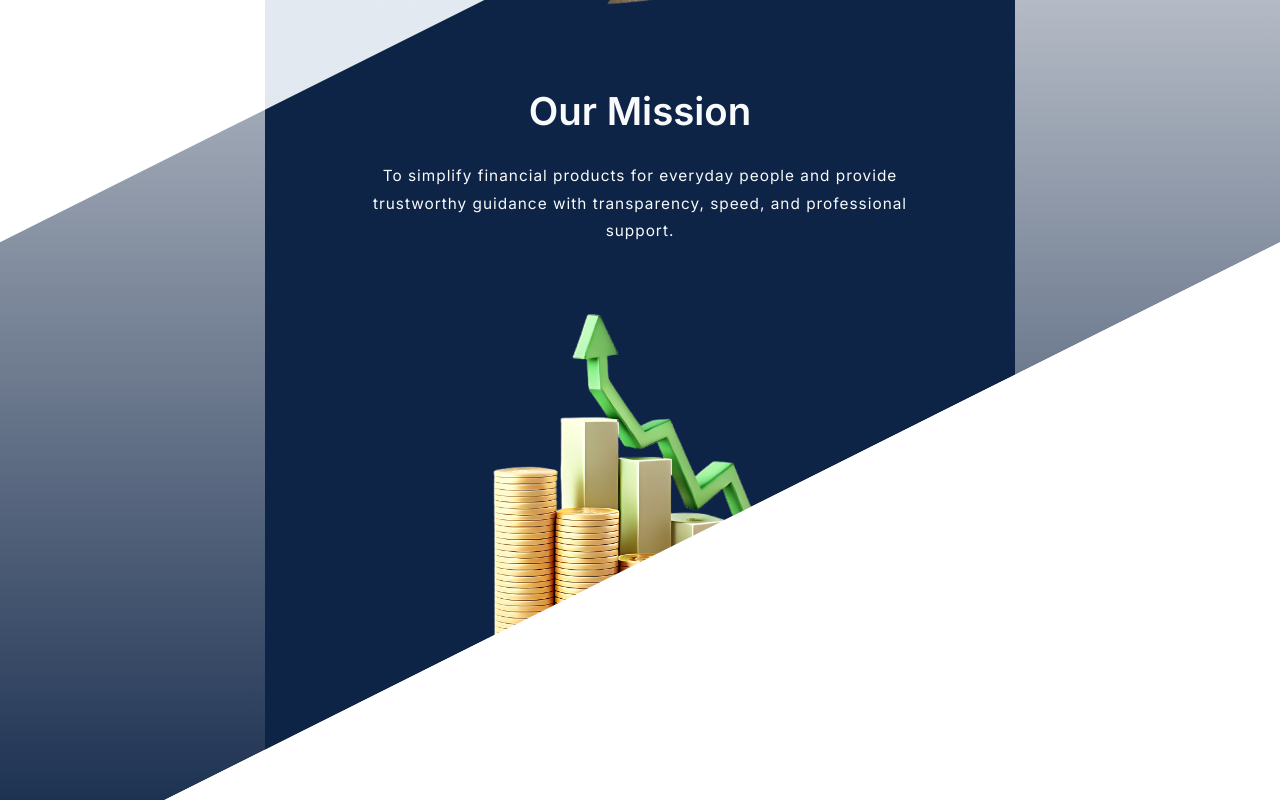
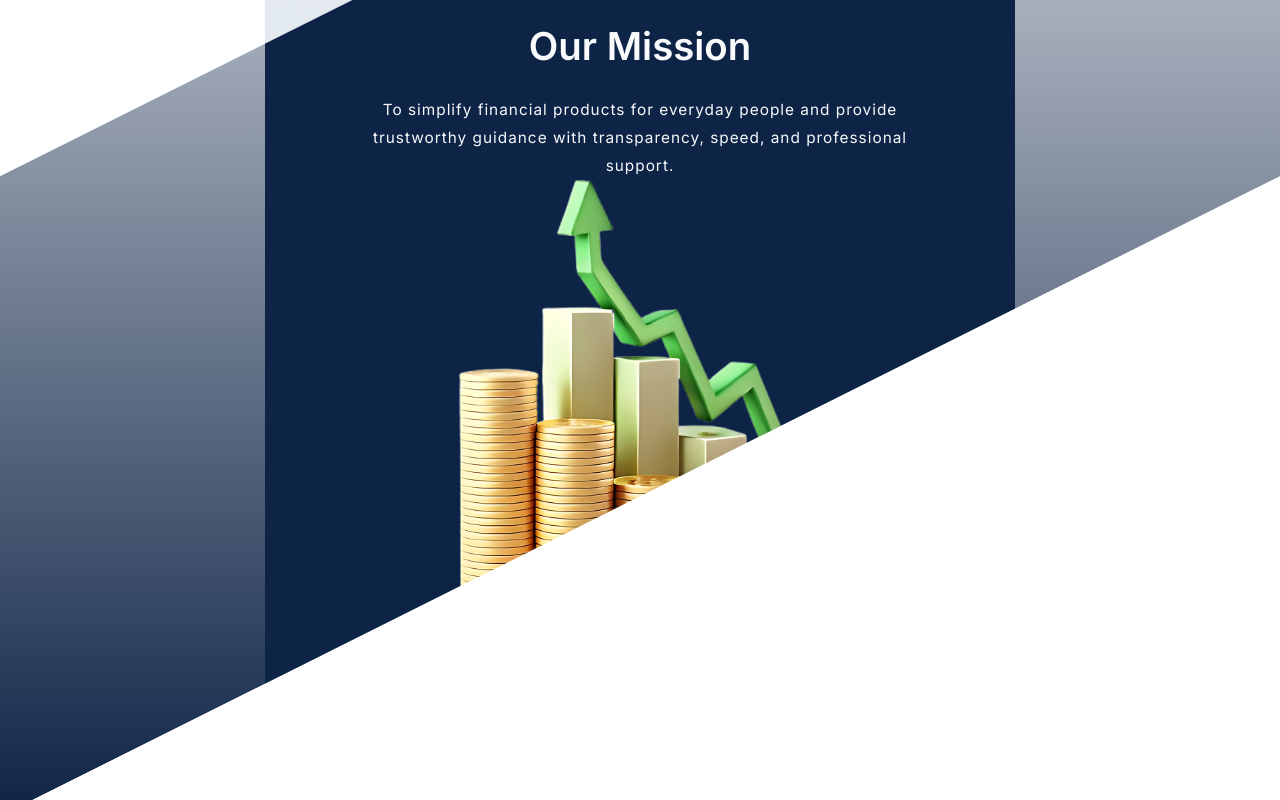
Before and after one commit to febintjames/vivan, a React (Vite) app: page / in a window 1280 px wide. Shown: the part 2040-2840 px from the top of the page. Built offline with nearby package versions, Linux system fonts and the light colour scheme.

Commit message:
faq_and_callnow_activated

```diff
--- a/src/components/FAQItem.jsx
+++ b/src/components/FAQItem.jsx
@@ -1,8 +1,18 @@
 import { useState } from "react";
 
-const FAQItem = ({ q, a, defaultOpen = false }) => {
-    const [open, setOpen] = useState(defaultOpen);
+const FAQItem = ({ q, a, defaultOpen = false, open: controlledOpen, onToggle }) => {
+    const [internalOpen, setInternalOpen] = useState(defaultOpen);
+    const isControlled = typeof controlledOpen === "boolean";
+    const open = isControlled ? controlledOpen : internalOpen;
     const isList = Array.isArray(a);
+
+    const handleToggle = () => {
+        if (isControlled) {
+            onToggle?.();
+            return;
+        }
+        setInternalOpen((value) => !value);
+    };
 
     return (
         <div
@@ -10,7 +20,7 @@ const FAQItem = ({ q, a, defaultOpen = false }) => {
                 }`}
         >
             <button
-                onClick={() => setOpen((o) => !o)}
+                onClick={handleToggle}
                 className="w-full px-6 md:px-10 py-6 md:py-8 bg-transparent border-none cursor-pointer flex items-center gap-2.5 text-left font-inherit"
             >
                 <div className="p-1.5 rounded-full flex items-center shrink-0">
--- a/src/pages/ContactPage.jsx
+++ b/src/pages/ContactPage.jsx
@@ -1,3 +1,4 @@
+import { useState } from "react";
 import ContactForm from "../components/ContactForm";
 import FAQItem from "../components/FAQItem";
 import Footer from "../components/Footer";
@@ -73,6 +74,8 @@ const ContactPage = ({ setPage }) => {
         },
     ];
 
+    const [openFaqIndex, setOpenFaqIndex] = useState(faqs.findIndex((faq) => faq.open));
+
     return (
         <div className="page-enter">
             {/* ═══ HERO ═══ */}
@@ -144,8 +147,14 @@ const ContactPage = ({ setPage }) => {
                         Frequently Asked Questions
                     </h2>
                     <div>
-                        {faqs.map(({ q, a, open }) => (
-                            <FAQItem key={q} q={q} a={a} defaultOpen={open} />
+                        {faqs.map(({ q, a }, index) => (
+                            <FAQItem
+                                key={q}
+                                q={q}
+                                a={a}
+                                open={openFaqIndex === index}
+                                onToggle={() => setOpenFaqIndex((current) => (current === index ? -1 : index))}
+                            />
                         ))}
                     </div>
                 </div>
--- a/src/pages/HomePage.jsx
+++ b/src/pages/HomePage.jsx
@@ -75,15 +75,15 @@ const AnimatedMissionSection = () => {
     return (
         <div
             ref={targetRef}
-            className={`w-full relative flex flex-col items-center justify-center transition-all duration-[1200ms] ease-out z-[5] -mt-[8px] md:mt-[clamp(0px,4vw,70px)] pb-[clamp(12px,2vw,20px)] ${isIntersecting ? "opacity-100 translate-y-0" : "opacity-0 translate-y-32"
+            className={`w-full relative flex flex-col items-center justify-center transition-all duration-[1200ms] ease-out z-[5] -mt-[8px] md:mt-[8px] lg:mt-[24px] xl:mt-[40px] pb-[12px] md:pb-[20px] ${isIntersecting ? "opacity-100 translate-y-0" : "opacity-0 translate-y-32"
                 }`}
         >
-            <div className="relative w-full max-w-[1820px] mx-auto pointer-events-none">
+            <div className="relative w-full mx-auto pointer-events-none">
                 <div
                     className="relative w-full aspect-[1920/1920]"
                     style={{
                         clipPath: missionCombinedClipPath,
-                        backgroundImage: "linear-gradient(90deg, transparent 0 calc(50% - 375px), #0D2446 calc(50% - 375px) calc(50% + 375px), transparent calc(50% + 375px) 100%), linear-gradient(0deg, #0E2446 0%, rgba(37, 132, 198, 0) 100%)",
+                        backgroundImage: "linear-gradient(90deg, transparent 0 calc(50% - clamp(180px, 39vw, 375px)), #0D2446 calc(50% - clamp(180px, 39vw, 375px)) calc(50% + clamp(180px, 39vw, 375px)), transparent calc(50% + clamp(180px, 39vw, 375px)) 100%), linear-gradient(0deg, #0E2446 0%, rgba(37, 132, 198, 0) 100%)",
                         backgroundSize: '100% 100%, 100% 100%',
                         backgroundPosition: 'center center, center center',
                         backgroundRepeat: 'no-repeat, no-repeat'
@@ -93,7 +93,7 @@ const AnimatedMissionSection = () => {
                 <img
                     src="/ourmission.png"
                     alt="Our Mission"
-                    className={`absolute left-1/2 top-[72%] md:top-[70%] -translate-x-1/2 -translate-y-1/2 z-[4] w-[clamp(230px,34vw,750px)] h-auto transition-all duration-[900ms] ease-out ${isIntersecting ? "opacity-100 scale-100" : "opacity-0 scale-75 translate-y-8"}`}
+                    className={`absolute left-1/2 top-[72%] md:top-[74%] lg:top-[70%] xl:top-[68%] -translate-x-1/2 -translate-y-1/2 z-[4] w-[clamp(230px,42%,620px)] h-auto transition-all duration-[900ms] ease-out ${isIntersecting ? "opacity-100 scale-100" : "opacity-0 scale-75 translate-y-8"}`}
                 />
 
                 <div
@@ -104,7 +104,7 @@ const AnimatedMissionSection = () => {
                     }}
                 />
 
-                <div className="absolute left-1/2 top-[52%] md:top-[44%] -translate-x-1/2 -translate-y-1/2 z-[10] w-[calc(100%-32px)] md:w-[min(621px,90vw)] px-2 md:px-4">
+                <div className="absolute left-1/2 top-[52%] md:top-[48%] lg:top-[44%] -translate-x-1/2 -translate-y-1/2 z-[10] w-[calc(100%_-_32px)] md:w-[min(621px,90vw)] px-2 md:px-4">
                     <div className="w-full flex flex-col items-center gap-3 md:gap-6">
                         <div className="text-center text-[#F8FAFC] text-[20px] md:text-[clamp(26px,3vw,40px)] font-inter font-semibold leading-7 md:leading-[1.35] break-words">Our Mission</div>
                         <div className="self-stretch text-center text-[#F8FAFC] text-[16px] md:text-[clamp(14px,1.2vw,18px)] font-inter font-normal leading-[26px] md:leading-[1.8] tracking-[0.2px] md:tracking-[1px] break-words">
@@ -191,12 +191,12 @@ const HomePage = ({ setPage, openModal }) => {
     ];
 
     return (
-        <div className="w-full max-w-[1940px] mx-auto mt-[clamp(72px,8vw,105px)] flex flex-col relative overflow-hidden bg-white page-enter">
+        <div className="w-full mx-auto mt-[clamp(72px,8vw,105px)] flex flex-col relative overflow-hidden bg-white page-enter">
             <div className="relative w-full overflow-visible min-h-[620px] md:min-h-[clamp(760px,70vw,900px)] z-[2]">
                 <canvas ref={canvasRef} className="absolute top-0 left-0 w-full h-full z-[2] pointer-events-none md:pointer-events-auto" />
 
                 {/* Who We Are Background */}
-                <div className="hidden md:block absolute top-[380px] sm:top-[240px] md:top-[clamp(630px,20vw,580px)] left-1/2 -translate-x-1/2 w-[clamp(250px,78vw,750px)] aspect-[750/1397] z-[1] pointer-events-none">
+                <div className="hidden md:block absolute top-[380px] sm:top-[240px] md:top-[535px] lg:top-[585px] xl:top-[635px] 2xl:top-[655px] left-1/2 -translate-x-1/2 w-[clamp(250px,78vw,750px)] aspect-[750/1397] z-[1] pointer-events-none">
                     <img src="/whowearebg3.png" alt="Who We Are Background" className="w-full h-full block object-cover" />
                 </div>
 
@@ -249,7 +249,7 @@ const HomePage = ({ setPage, openModal }) => {
             </div>
 
             {/* Who We Are */}
-            <div className="flex items-start justify-center mt-[8px] md:mt-[clamp(-130px,-8vw,-90px)] pt-[24px] md:pt-[clamp(120px,14vw,200px)] pb-[24px] md:pb-[clamp(120px,16vw,280px)] relative z-[4]">
+            <div className="flex items-start justify-center mt-[8px] md:mt-[-73px] lg:mt-[-67px] xl:mt-[-53px] pt-[24px] md:pt-[132px] lg:pt-[160px] xl:pt-[180px] 2xl:pt-[220px] pb-[24px] md:pb-[120px] lg:pb-[160px] xl:pb-[170px] 2xl:pb-[220px] relative z-[4]">
                 <div className="mx-auto w-[min(350px,calc(100vw-40px))] md:w-[clamp(320px,78vw,621px)] max-w-[621px] flex flex-col items-center gap-[16px] md:gap-[24px] relative z-[2] px-[16px] py-[16px] md:px-0 md:py-0 bg-gradient-to-b from-[#F1F5F9] to-[#E2E8F0] md:bg-none">
                     <div className="self-stretch text-center text-[#0F172B] text-[20px] md:text-[clamp(26px,3vw,40px)] font-inter font-semibold leading-[28px] md:leading-[1.35] break-words">
                         Who We Are
@@ -267,7 +267,7 @@ const HomePage = ({ setPage, openModal }) => {
                         <img src="/leftmoney_new.png" className="absolute h-[298.5%] w-[127.23%] left-[-18.48%] top-0 max-w-none block" />
                     </div>
                 </div>
-                <div className="absolute right-[-18%] sm:right-[5%] xl:right-0 top-[20px] md:top-[10px] w-[736px] h-[867px] z-[7] pointer-events-none float-delayed scale-[0.24] sm:scale-50 md:scale-75 xl:scale-100 origin-top-right">
+                <div className="absolute right-[-18%] sm:right-[5%] xl:right-0 top-[-60px] md:top-[-80px] w-[736px] h-[867px] z-[7] pointer-events-none float-delayed scale-[0.24] sm:scale-50 md:scale-75 xl:scale-100 origin-top-right">
                     <div className="absolute w-[736px] h-[492px] left-0 top-[-85px] overflow-hidden">
                         <img src="/rightmoney_main.png" className="absolute h-[224.48%] w-[100.04%] left-[-0.02%] top-[-72.3%] max-w-none block" />
                     </div>
@@ -278,7 +278,7 @@ const HomePage = ({ setPage, openModal }) => {
             </div>
 
             {/* Our Mission */}
-            <div className="relative w-full overflow-visible flex flex-col items-center justify-center mt-[12px] md:-mt-[60px] z-[2]">
+            <div className="relative w-full overflow-visible flex flex-col items-center justify-center mt-[12px] md:mt-[-82px] lg:mt-[-110px] xl:mt-[-130px] 2xl:mt-[-106px] z-[2]">
 
                 <div className="w-[min(350px,calc(100vw-40px))] bg-[#0D2446] px-[16px] pt-[16px] pb-[12px] flex flex-col items-center gap-[16px] md:hidden">
                     <div className="self-stretch text-center text-[#F8FAFC] text-[20px] font-inter font-semibold leading-[28px]">Our Mission</div>
@@ -388,10 +388,15 @@ const HomePage = ({ setPage, openModal }) => {
                 <h1 className="text-[#0f172b] text-[clamp(30px,4vw,64px)] font-inter font-bold leading-[1.35] mt-0 mb-0">Need a loan or financial guidance?</h1>
                 <p className="text-[#314158] text-[clamp(14px,1.2vw,18px)] font-inter font-normal leading-[1.8]">Call or WhatsApp us today for a free eligibility check.</p>
                 <div className="flex items-center justify-center gap-5 mt-4">
-                    <button className="flex items-center justify-center pl-[24px] pr-[4px] py-[4px] rounded-full border-none bg-[#0d2446] cursor-pointer hover:scale-105 transition-transform" style={{ boxShadow: '0px 2px 6px 2px rgba(0, 0, 0, 0.15), 0px 1px 2px rgba(0, 0, 0, 0.30)' }}>
+                    <WhatsAppButton />
+                    <a
+                        href="tel:9567582102"
+                        className="flex items-center justify-center pl-[24px] pr-[4px] py-[4px] rounded-full bg-[#0d2446] cursor-pointer hover:scale-105 transition-transform no-underline"
+                        style={{ boxShadow: '0px 2px 6px 2px rgba(0, 0, 0, 0.15), 0px 1px 2px rgba(0, 0, 0, 0.30)' }}
+                    >
                         <div className="text-white text-[16px] font-inter font-semibold leading-[24px] whitespace-nowrap">Call Now</div>
                         <img src="/phoneCallLoop.gif" alt="Phone Call" className="w-[48px] h-[48px] ml-[8px]" />
-                    </button>
+                    </a>
                 </div>
             </div>
 
```
Also changed, not shown: 1 other file (tests, documents, lock files or other folders).
